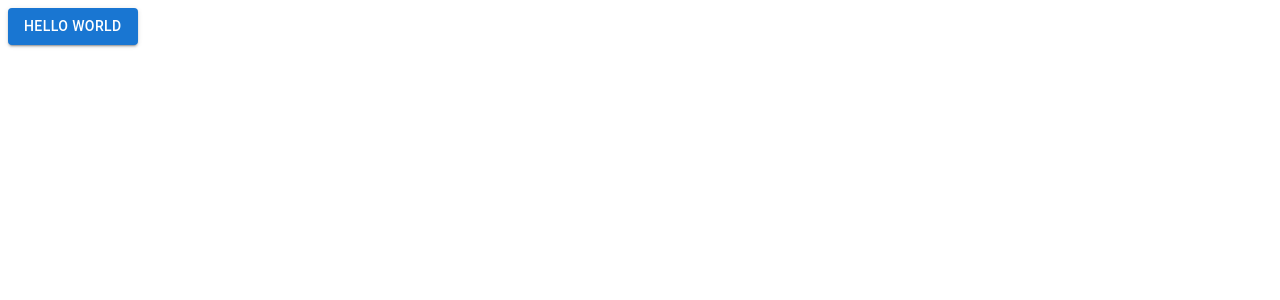
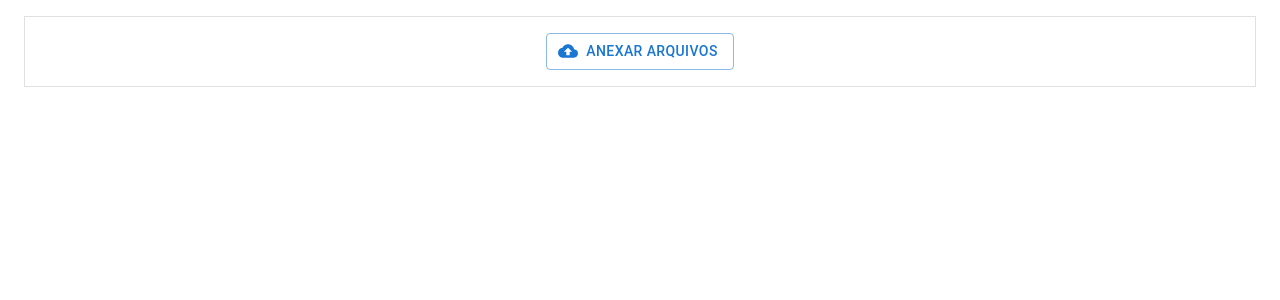
Before and after one commit to matheusrodriguesf/spring-boot-react-upload-file, a React (Create React App) app in the folder upload-files-web/: page / in a window 1280 px wide. Shown: the top 300 px of the page. Built offline with nearby package versions, Linux system fonts and the light colour scheme.

Commit message:
Componente de Upload de Arquivos

```diff
--- a/upload-files-web/src/App.tsx
+++ b/upload-files-web/src/App.tsx
@@ -1,10 +1,10 @@
-import { Button } from "@mui/material";
+import UploadFile from "./components/UploadFile";
 
 
 function App() {
   return (
     <div>
-      <Button variant="contained">Hello World</Button>
+      <UploadFile />
     </div>
   );
 }
--- /dev/null
+++ b/upload-files-web/src/components/UploadFile.tsx
@@ -0,0 +1,97 @@
+import { Box, Button, List, ListItem, ListItemText, ListItemSecondaryAction, IconButton } from "@mui/material";
+import { Component, ChangeEvent } from "react";
+import DeleteIcon from "@mui/icons-material/Delete";
+import CloudUploadIcon from "@mui/icons-material/CloudUpload";
+type Props = {};
+
+type State = {
+    selectedFiles: File[] | null;
+};
+
+class UploadFile extends Component<Props, State> {
+    constructor(props: Props) {
+        super(props);
+        this.state = {
+            selectedFiles: null,
+        };
+    }
+
+    handleFileChange = (event: ChangeEvent<HTMLInputElement>) => {
+        const selectedFiles = event.target.files;
+        if (selectedFiles) {
+            this.setState((prevState) => ({
+                selectedFiles: [...(prevState.selectedFiles || []), ...Array.from(selectedFiles)],
+            }));
+        }
+    };
+
+    handleDragOver = (event: React.DragEvent<HTMLDivElement>) => {
+        event.preventDefault();
+    };
+
+    handleDrop = (event: React.DragEvent<HTMLDivElement>) => {
+        event.preventDefault();
+        const { files } = event.dataTransfer;
+        if (files.length > 0) {
+            this.setState((prevState) => ({
+                selectedFiles: [...(prevState.selectedFiles || []), ...Array.from(files)],
+            }));
+        }
+    };
+
+    removeFile = (file: File) => {
+        this.setState((prevState) => ({
+            selectedFiles: prevState.selectedFiles?.filter((f) => f !== file) || null,
+        }));
+    };
+
+    render() {
+        return (
+            <Box
+                m={2}
+                p={2}
+                border={1}
+                borderColor="grey.300"
+                display="flex"
+                flexDirection="column"
+                alignItems="center"
+                justifyContent="center"
+                onDragOver={this.handleDragOver}
+                onDrop={this.handleDrop}>
+                <label htmlFor="upload-image">
+                    <Button variant="outlined" component="div" startIcon={<CloudUploadIcon />}>
+                        Anexar Arquivos
+                    </Button>
+                </label>
+                <input
+                    id="upload-image"
+                    hidden
+                    accept="image/*"
+                    type="file"
+                    multiple
+                    onChange={this.handleFileChange}
+                />
+                {this.state.selectedFiles && this.state.selectedFiles.length > 0 && (
+                    <List>
+                        {this.state.selectedFiles.map((file, index) => (
+                            <ListItem key={index}>
+                                <ListItemText primary={file.name} />
+                                <ListItemSecondaryAction>
+                                    <IconButton
+                                        edge="end"
+                                        aria-label="delete"
+                                        onClick={() => this.removeFile(file)}
+                                    >
+                                        <DeleteIcon />
+                                    </IconButton>
+                                </ListItemSecondaryAction>
+                            </ListItem>
+                        ))}
+                    </List>
+                )}
+            </Box>
+        );
+    }
+}
+
+export default UploadFile;
```
